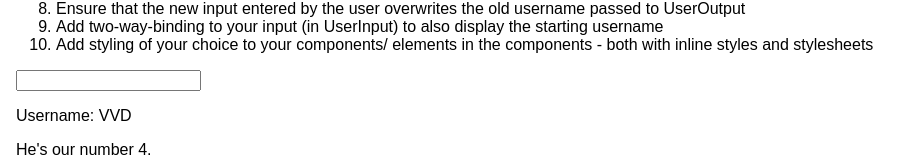
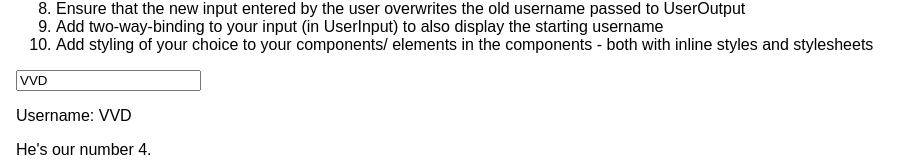
Before and after one commit to harriselliman/basic-react-exercises, a React (Create React App) app: page / in a window 1280 px wide. Shown: the part 142-302 px from the top of the page, without its empty margins (0-920 px from the left). Built offline with nearby package versions, Linux system fonts and the light colour scheme.

Commit message:
pass currentName

```diff
--- a/src/App.js
+++ b/src/App.js
@@ -28,7 +28,9 @@ class App extends Component {
           <li>Add two-way-binding to your input (in UserInput) to also display the starting username</li>
           <li>Add styling of your choice to your components/ elements in the components - both with inline styles and stylesheets</li>
         </ol>
-        <UserInput changed={this.usernameChangedHandler}/>
+        <UserInput
+          changed={this.usernameChangedHandler}
+          currentName={this.state.username}/>
         <UserOutput userName={this.state.username}/>
         <UserOutput userName={this.state.username}/>
         <UserOutput userName="Virgil"/>
--- a/src/UserInput/UserInput.js
+++ b/src/UserInput/UserInput.js
@@ -4,7 +4,7 @@ const userInput = (props) => {
     return <input
         type="text"
         onChange={props.changed}
-        value={props.value} />
+        value={props.currentName} />
 };
 
 export default userInput
```
